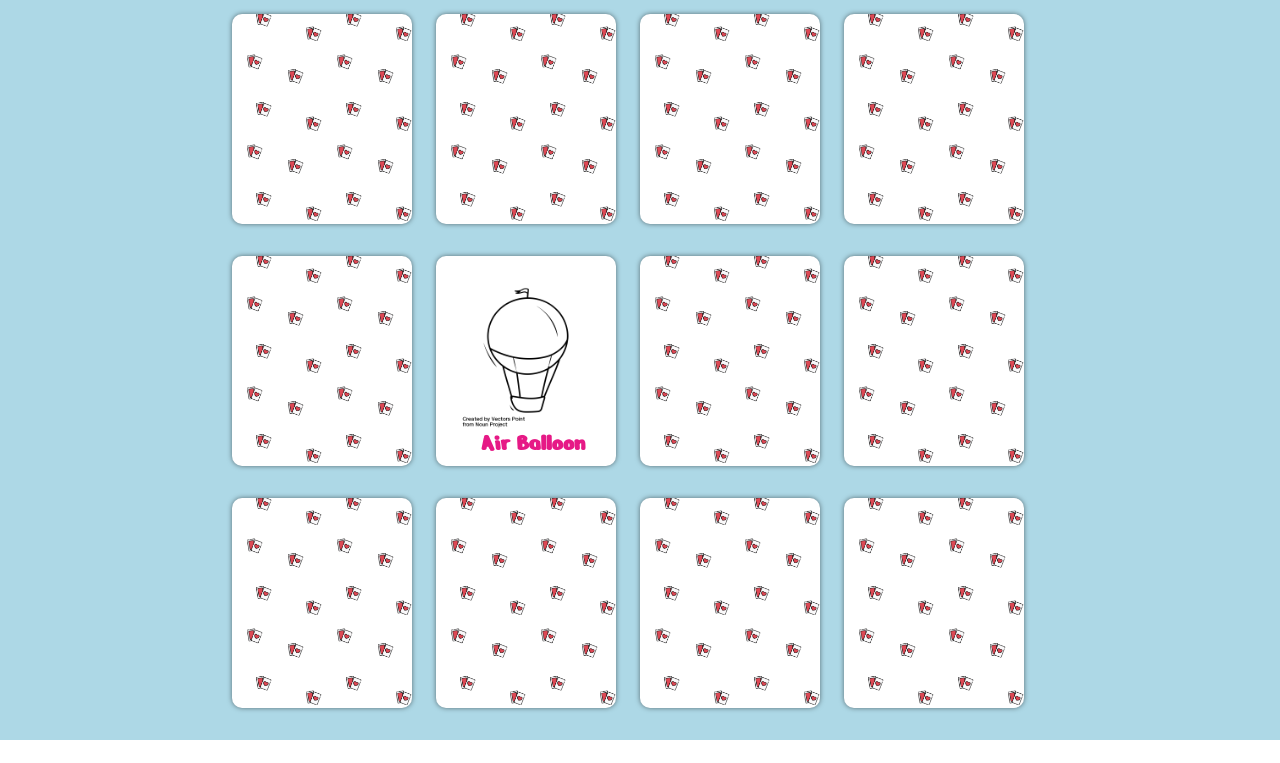
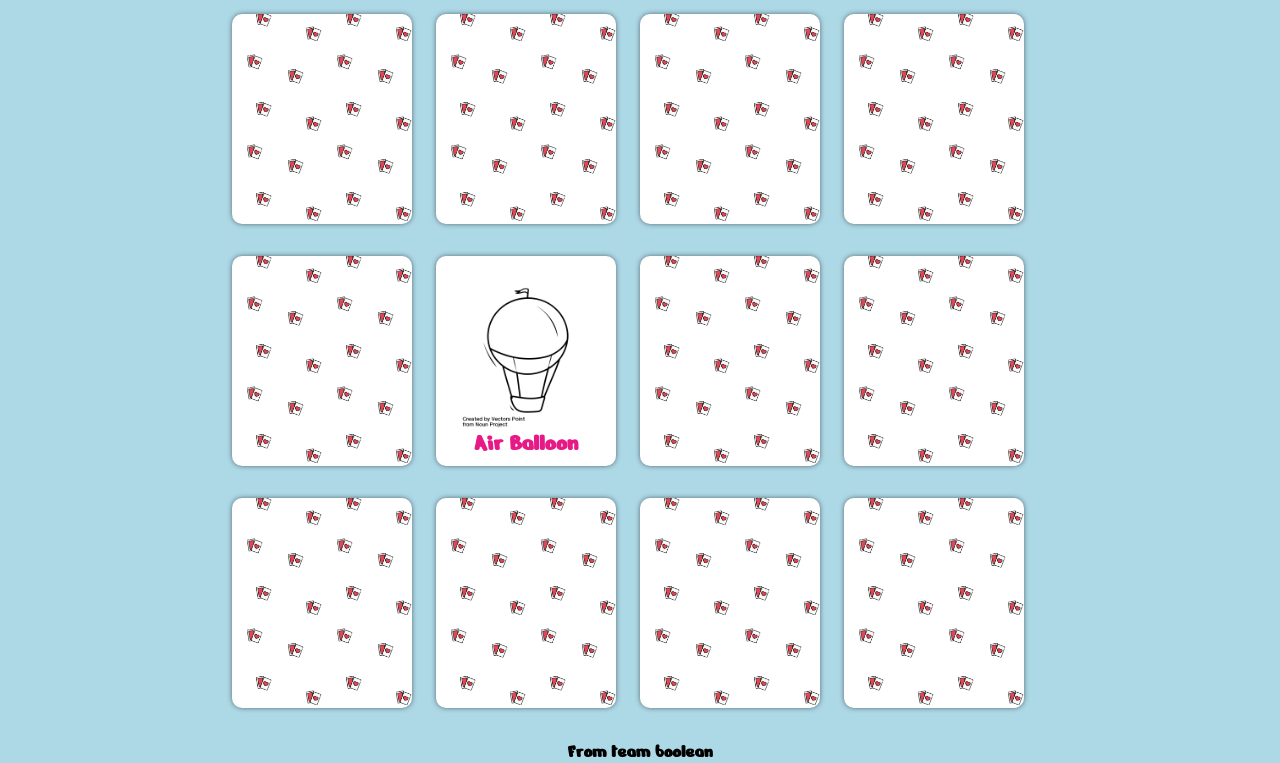
Before and after one commit to patriziosbr/html-css-memory, a plain HTML site: page index.html in a window 1280 px wide. Shown: the part 101-864 px from the top of the page. Before the commit the page ends 841 px from the top, so only its background shows below. Drawn offline with Linux system fonts and the light colour scheme.

Commit message:
footer ok css refactoring

```diff
--- a/css/style.css
+++ b/css/style.css
@@ -18,8 +18,29 @@ h2 {
     margin-bottom: 8px;
     position: absolute;
     bottom: 0%;
-    left: 25%; /*soluzione da rivedere*/
+    /*left: 25%; soluzione da rivedere*/
     visibility: hidden;
+    clear:left;
+    width: 100%; /* meglio ma non so perchè ha funzionato*/
+    text-align: center;
+}
+.green {
+    color: seagreen;
+}
+.yellow {
+    color: #FFeF00;
+}
+.blue {
+    color: steelblue;
+}
+.orange {
+    color: tomato;
+}
+.pink {
+    color: #E61986;
+}
+.brown{
+    color: brown;
 }
 /*end common*/
 
@@ -86,21 +107,7 @@ h2 {
     visibility: visible;
     text-align: center;
 }
-.green {
-    color: seagreen;
+footer {
+    background-color: #ADD8E6;
+    text-align: center;
 }
-.yellow {
-    color: #FFeF00;
-}
-.blue {
-    color: steelblue;
-}
-.orange {
-    color: tomato;
-}
-.pink {
-    color: #E61986;
-}
-.brown{
-    color: brown;
-}
--- a/index.html
+++ b/index.html
@@ -64,7 +64,9 @@
             </div> <!-- close card-box-->
         </main> <!--close container-->
 
-
+        <footer>
+            <h3>From team boolean</h3>
+        </footer>
 
 
 
```
